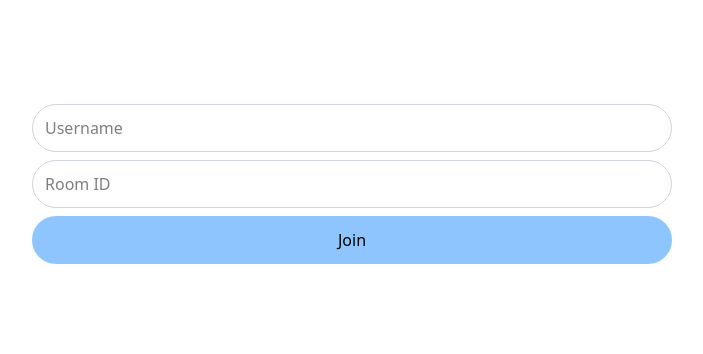
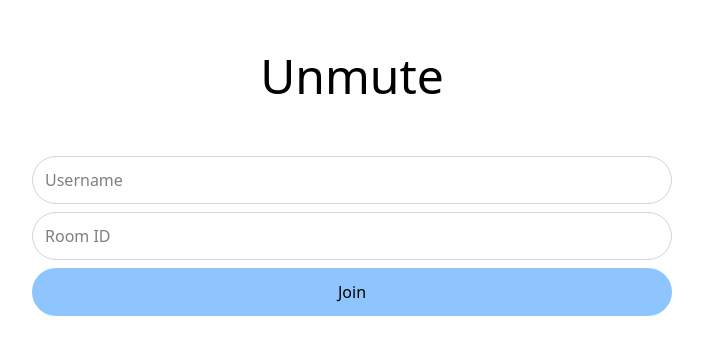
Before and after one commit to thathammadali/unmute, a Next.js app: page / in a window 1280 px wide. Shown: the part 216-570 px from the top of the page, without its empty margins (288-991 px from the left). Built offline with nearby package versions, Linux system fonts and the light colour scheme.

Commit message:
Added name on home page

```diff
--- a/src/app/page.tsx
+++ b/src/app/page.tsx
@@ -32,6 +32,7 @@ export default function Landing() {
     return (
         <div className="flex h-[100vh] w-[100vw] items-center justify-center">
             <div className="flex w-[50%] flex-col gap-2">
+                <h1 className={'mx-auto mb-12 text-5xl'}>Unmute</h1>
                 <input
                     className="h-12 rounded-3xl border border-gray-300 p-3"
                     placeholder="Username"
```
